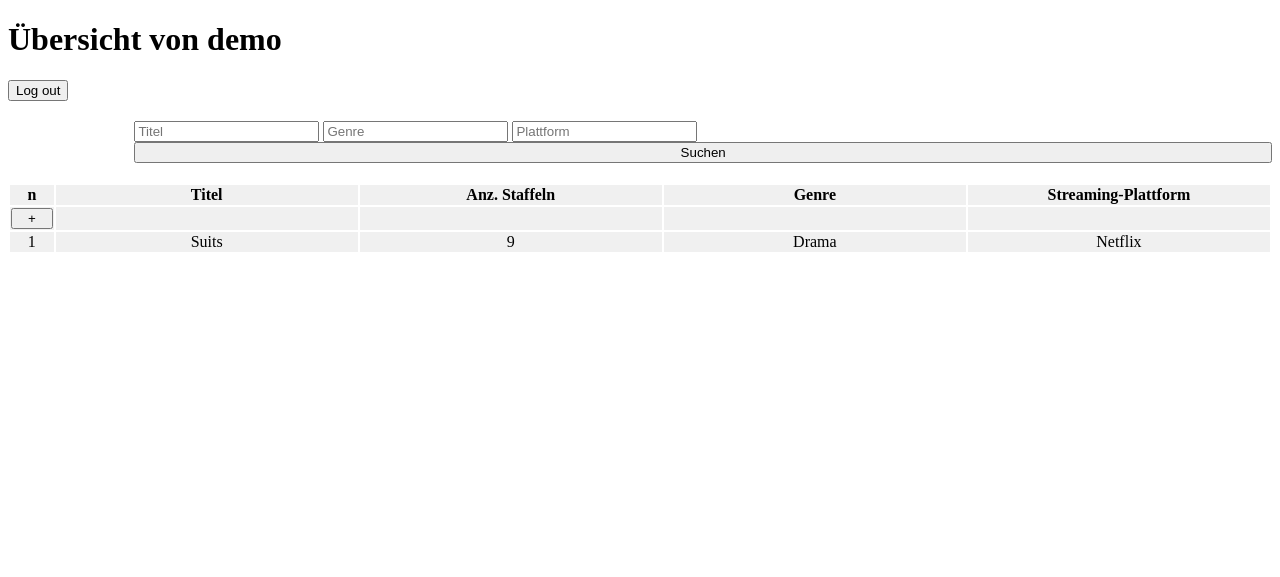
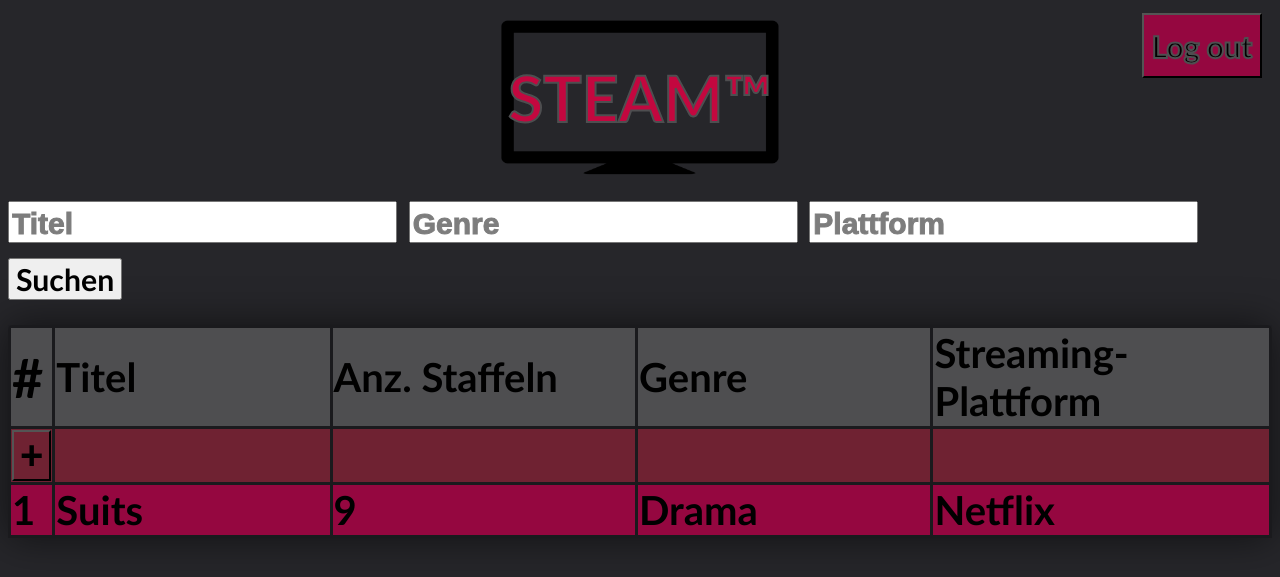
Before and after one commit to PaulDepping/WebtechSteam, a PHP site: page /view.php in a window 1280 px wide. Shown: the top 577 px of the page. Run offline with PHP 8.4, Linux system fonts and the light colour scheme; a user stored in the database is signed in; data comes from the database, SQL or seed files in the repository.

Commit message:
12.05.2024

```diff
--- a/php/config.php
+++ b/php/config.php
@@ -2,7 +2,7 @@
 // Basic connection settings
 $databaseHost = 'localhost';
 $databaseUsername = 'root';
-$databasePassword = '050324';
+$databasePassword = '';
 $databaseName = 'Webtech';
 
 // Connect to the database
--- /dev/null
+++ b/php/css/viewstyle.css
@@ -0,0 +1,148 @@
+body{
+    background-color: #26262a;
+    background-repeat: no-repeat;
+    background-attachment: fixed;
+    font-family: 'Trebuchet MS';
+    font-size: 3em;
+    font-weight: bold;
+    -webkit-text-fill-color:#000000;
+}
+
+input{
+    font-family: inherit;
+    font-size: inherit;
+    font-weight: inherit;
+    -webkit-text-fill-color:#000000;
+}
+
+
+.container_top {
+    position: relative;
+    display: flex;
+    justify-content: center;
+    margin-bottom: 0.5em;
+}
+
+.container_top input{
+    font-family: inherit;
+    font-weight: inherit;
+    font-size: 30px;
+    -webkit-text-fill-color:#000000;
+    -webkit-text-stroke: 1px inherit;
+}
+
+
+::placeholder{
+    font-family: Arial, Helvetica, sans-serif;
+    font-size: 1em;
+    -webkit-text-fill-color:#7d7d7d;
+    -webkit-text-stroke: 1px #7d7d7d;
+}
+
+.container_bot {
+	background-color: #0000000f;
+}
+
+.container_bot table {
+	width: 100%;
+	border-collapse: collapse;
+}
+
+
+h1{
+    -webkit-text-fill-color:#C3073F;
+    -webkit-text-stroke: 2px #4E4E50;
+    font-size: 5vw;
+    margin-top: 0.01em;
+    margin-bottom: 0.01em;
+    font-family: Trebuchet MS, sans-serif;
+}
+
+.contain-header{
+    position: relative;
+    background-image: url(tv4.png);
+    background-position: center;
+    background-size: contain;
+    background-repeat: no-repeat;
+    padding: 4%;
+}
+
+.contain-header h1{
+    z-index: 1;
+    text-align: center;
+}
+
+.contain-header input{
+    position:absolute;
+    right: 10px;
+    top: 5px;
+    background-color: #950740;
+    height: 65px;
+    width: 120px;
+    font-family: inherit;
+    font-size: 30px;
+    cursor:pointer;
+}
+
+.table-container{
+    border-collapse: collapse;
+    width: 80%;
+    min-width: 400px;
+    font-size: 40px;
+    border-radius: 5px 5px 0 0;
+    overflow: hidden;
+    box-shadow: 0 0 40px rgb(0, 0, 0, 0.55);
+    margin: 0 auto;
+}
+
+th,
+td {
+	border: 3px solid #1A1A1D;
+    text-align: left;
+}
+
+th{
+    background-color:#4E4E50;
+}
+
+tr{
+    background-color:#6F2232;
+}
+
+tbody tr:nth-of-type(even){
+    background-color:#950740;
+}
+
+button {
+	width: 100%;
+}
+
+table input {
+	width: 100%;
+	border: none;
+	outline: none;
+	background-color: rgba(0, 0, 0, 0);
+}
+
+.text_center {
+	text-align: left;
+}
+
+#search{
+    width: auto;
+    font-family: inherit;
+    font-weight: inherit;
+    font-size: 63%;
+    cursor: pointer;
+}
+
+#addBtn{
+    font-size: 40px;
+    background-color: transparent;
+    cursor: pointer;
+    font-weight: bolder;
+}
+
+#singleHashtag{
+    font-size: 135%;
+}
--- a/php/view.php
+++ b/php/view.php
@@ -8,11 +8,16 @@ include_once "config.php"
 <head>
     <meta charset="UTF-8">
     <meta name="viewport" content="width=device-width, initial-scale=1">
-    <link rel="stylesheet" href="styles2.css">
-    <title>Übersicht</title>
+    <link rel="stylesheet" href="css/viewstyle.css">
+    <title>STEAM</title>
 </head>
 
 <body>
+    <div class="contain-header">
+        <h1>STEAM&#8482;<form action="logout.php"><input type="submit" value="Log out"></form>
+        </h1>
+    </div>
+
     <div>
         <?php
 
@@ -53,30 +58,24 @@ include_once "config.php"
         }
 
 
-        echo "<h1>Übersicht von $username</h1>";
-
-        // echo "Hallo User: " . $username . " (" . $userid . ")";
+        ?>
+    </div>
 
 
-        ?>
-    </div>
-    <form action="logout.php">
-        <input type="submit" value="Log out">
-    </form>
     <div class="container_top">
         <form method="get">
-            <input type="text" id="search" name="ftitel" placeholder="Titel">
+            <input type="text" id="titel" name="ftitel" placeholder="Titel">
             <input type="text" id="genre" name="fgenre" placeholder="Genre">
-            <input type="text" id="Plattform" name="fplatform" placeholder="Plattform"><br>
-            <button type="submit">Suchen</button>
+            <input type="text" id="Plattform" name="fplatform" placeholder="Plattform">
+            <button type="submit" id="search">Suchen</button>
         </form>
     </div>
     <div class="container_bot">
         <form id="add_form" name="add_form" method="post"></form>
-        <table>
+        <table class="table-container">
             <thead>
                 <tr>
-                    <th>n</th>
+                    <th id="singleHashtag">#</th>
                     <th>Titel</th>
                     <th>Anz. Staffeln</th>
                     <th>Genre</th>
@@ -85,8 +84,7 @@ include_once "config.php"
             </thead>
             <tbody>
                 <tr>
-                    <td class="text_center"><button type="submit" id="addBtn" name="addBtn" value="submit"
-                            form="add_form">+</button></td>
+                    <td class="text_center"><button type="submit" id="addBtn" name="addBtn" value="submit" form="add_form">+</button></td>
                     <td class="text_center"><input type="text" id="titel" name="titel" form="add_form"></td>
                     <td class="text_center"><input type="number" id="staffeln" name="staffeln" form="add_form"></td>
                     <td class="text_center"><input type="text" id="genre" name="genre" form="add_form"></td>
@@ -153,9 +151,6 @@ include_once "config.php"
 
             </tbody>
         </table>
-
-
-
     </div>
 
 </body>
```
Also changed, not shown: php/css/logout_icon.png (added), php/css/tv4.png (added).
